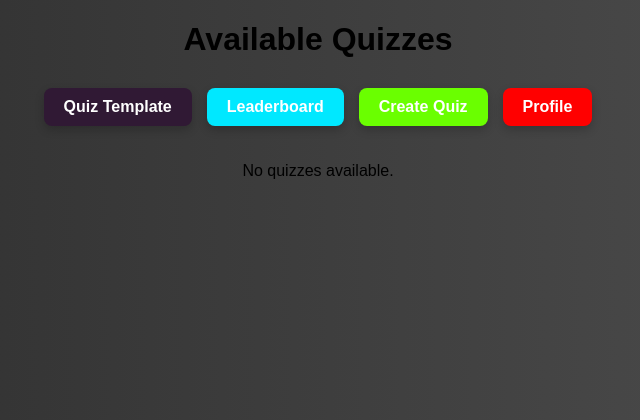
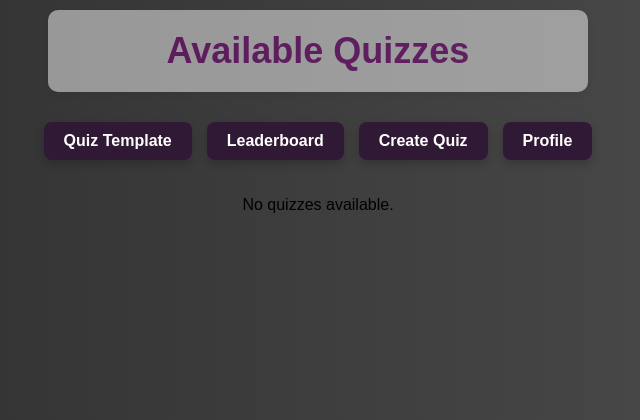
Before and after one commit to graverspng/quiz-group, a PHP site: page / in a window 1280 px wide. Shown: the top 420 px of the page, without its empty margins (322-962 px from the left). Run offline with PHP 8.4, Linux system fonts and the light colour scheme; the visitor is signed in with stand-in values (Sample User, id 1); data that the repository does not hold is empty.

Commit message:
Purple Style Index Page

```diff
--- a/App/views/tasks/index.view.php
+++ b/App/views/tasks/index.view.php
@@ -1,11 +1,10 @@
 <?php require "../App/views/components/head.php"; ?>
 
 <div class="quizzes-header-container">
-    <h1>Available Quizzes</h1>
+    <h1 class="quizzes-header" style="color: purple">Available Quizzes</h1>
 </div>
 
 <div class="action-buttons-container">
-
     <?php if (isset($_SESSION["user"]) && $_SESSION["is_admin"]): ?>
       <form action="/quiz_template" method="POST">
         <button class="template_button_admin">Quiz Template</button>
@@ -13,18 +12,17 @@
     <?php endif; ?>
 
     <form action="/leaderboard" method="GET">
-        <button class="shadow_leaderboard__btn">Leaderboard</button>
+        <button class="template_button_admin">Leaderboard</button>
     </form>
 
     <?php if (isset($_SESSION["user"]) && $_SESSION["is_admin"]): ?>
-
         <form action="/create" method="POST">
-            <button class="create_button_admin">Create Quiz</button>
+            <button class="template_button_admin">Create Quiz</button>
         </form>
     <?php endif; ?>
 
     <form action="/profile" method="GET">
-        <button class="shadow_logout__btn">Profile</button>
+        <button class="template_button_admin">Profile</button>
     </form>
 </div>
 
@@ -46,9 +44,10 @@
 
 <?php require "../App/views/components/footer.php"; ?>
 
-
 <style>
-  /* Styling for the container holding the Logout and Leaderboard buttons */
+  body {
+    background-color: red;
+  }
   .action-buttons-container {
     display: flex;
     justify-content: center;
@@ -81,8 +80,23 @@
   }
 
   .quizzes-header-container {
+    width: 500px;
     text-align: center;
-    margin-bottom: 30px;
+    margin: 0 auto 30px; /* Center the container and add bottom margin */
+    padding: 20px; /* Add padding to the container */
+    background-color: #f9f9f9; /* Optional: Add a background color */
+    border-radius: 10px; /* Optional: Round the corners */
+    box-shadow: 0 2px 8px rgba(0, 0, 0, 0.1); /* Optional: Add a subtle shadow */
+    opacity: 0.5;
+    margin-top:10px;
+}
+
+
+  .quizzes-header {
+      font-size: 36px; /* Increase the text size */
+      color: #333; /* Adjust color as needed */
+      font-weight: bold; /* Make the text bold */
+      margin: 0; /* Remove default margin */
   }
 
   .quizzes-container {
@@ -104,19 +118,8 @@
     justify-content: center;
     overflow: hidden;
     perspective: 1000px;
-    box-shadow: 0 0 0 5px #ffffff80;
+    box-shadow: 0 0 0 5px #301934;
     transition: all 0.6s cubic-bezier(0.175, 0.885, 0.32, 1.275);
-  }
-
-  .card__image {
-    width: 100%;
-    height: 100%;
-    object-fit: cover;
-  }
-
-  .card:hover {
-    transform: scale(1.05);
-    box-shadow: 0 8px 16px rgba(255, 255, 255, 0.2);
   }
 
   .card__content {
@@ -164,13 +167,13 @@
       transition: all 0.3s ease;
   }
 
-.create_button_admin:hover{
+  .create_button_admin:hover {
       background-color: rgb(3, 112, 6);
       box-shadow: 0 6px 15px rgba(0, 0, 0, 0.3);
       transform: translateY(-2px);
   }
 
-.create_button_admin:active{
+  .create_button_admin:active {
       transform: translateY(0);
       box-shadow: 0 2px 6px rgba(0, 0, 0, 0.2);
   }
@@ -198,6 +201,7 @@
       transform: translateY(0);
       box-shadow: 0 2px 6px rgba(0, 0, 0, 0.2);
   }
+
   .template_button_admin {
       background-color: #301934;
       border: none;
@@ -210,8 +214,9 @@
       box-shadow: 0 4px 10px rgba(0, 0, 0, 0.2);
       transition: all 0.3s ease;
   }
+
   .template_button_admin:hover {
-    background-color: #301934;
+      background-color: purple;
       box-shadow: 0 6px 15px rgba(0, 0, 0, 0.3);
       transform: translateY(-2px);
   }
```
Lines whose indentation alone changed are shown as unchanged.
